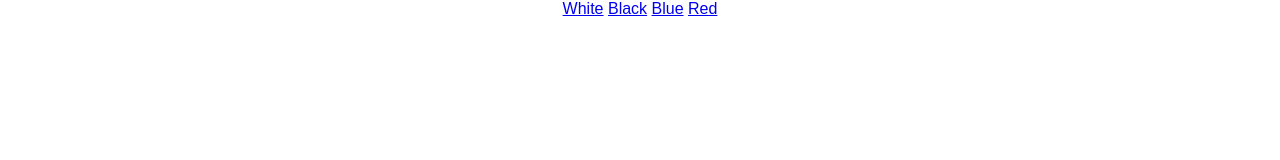
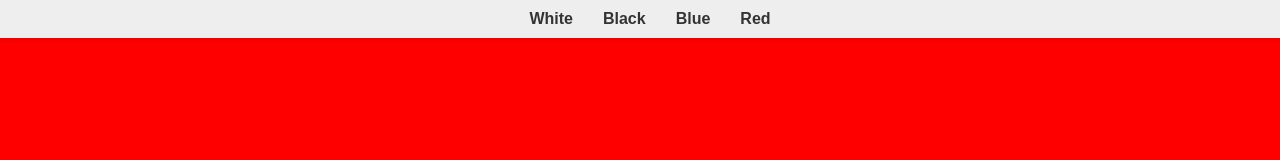
Before and after one commit to TNDEVIL4U/Landing-Page, a plain HTML site: page index.html in a window 1280 px wide. Shown: the top 160 px of the page. Drawn offline with Linux system fonts and the light colour scheme.

Commit message:
Update style.css

```diff
--- a/style.css
+++ b/style.css
@@ -1,19 +1,31 @@
 body {
   margin: 0;
-  padding: 0;
   font-family: sans-serif;
   transition: background-color 0.5s ease;
-  color: #fff;
+  scroll-behavior: smooth;
+}
+
+.navbar {
+  position: fixed;
+  top: 0;
+  width: 100%;
+  background: #eee;
+  padding: 10px;
+  display: flex;
+  justify-content: center;
+  gap: 30px;
+  z-index: 999;
+  box-shadow: 0 2px 5px rgba(0,0,0,0.1);
+}
+
+.navbar a {
+  text-decoration: none;
+  font-weight: bold;
+  color: #333;
+}
+
+.section {
+  height: 100vh;
+  padding-top: 70px; /* To prevent content from hiding under navbar */
   text-align: center;
 }
-
-.content {
-  padding: 50px;
-}
-.h1,p{
-  color : black;
-}
-
-.spacer {
-  height: 3000px; /* Enough space to scroll */
-}
```
